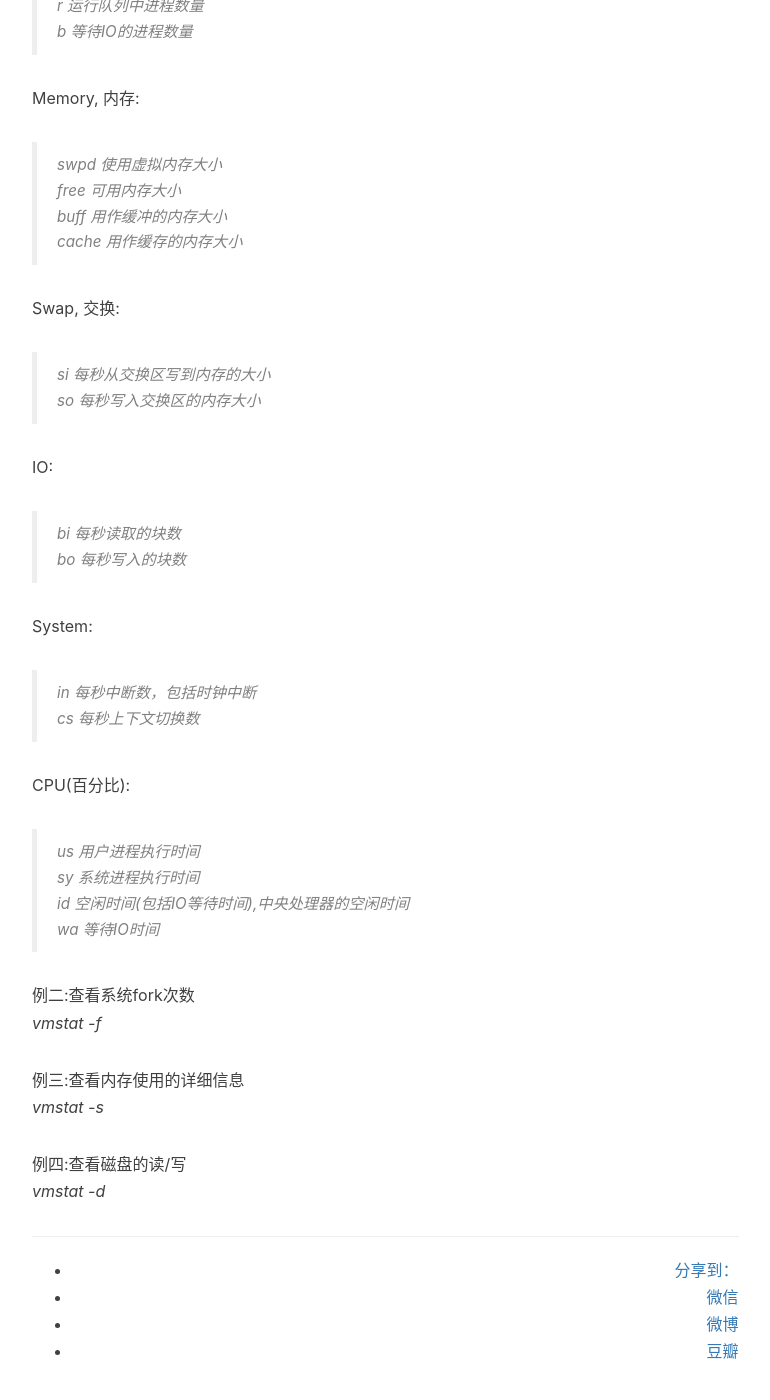
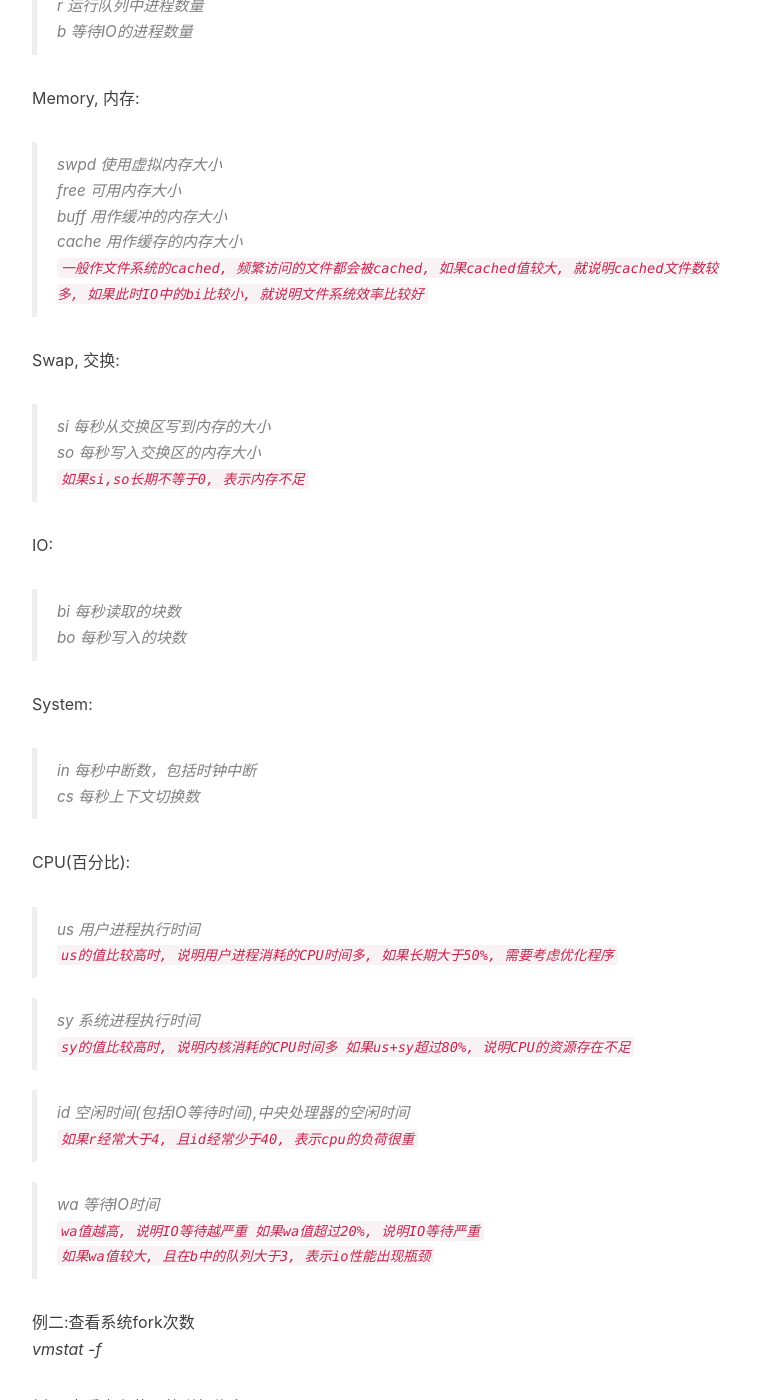
Before and after one commit to MingfeiPan/MingfeiPan.github.io, a Jekyll site: the page built from _posts/2017-03-29-linux.markdown, in a window 1280 px wide and 1400 px high, scrolled down 2356 px. Shown: the whole window, without its empty margins (233-1003 px from the left). Built offline with Jekyll 4.4.1, drawn with Linux system fonts in a browser that asks for light colours; nearby versions of some CDN libraries; comment, search, counter and statistics services are not loaded.

Commit message:
change up

```diff
--- a/_posts/2017-03-29-linux.markdown
+++ b/_posts/2017-03-29-linux.markdown
@@ -52,10 +52,12 @@ Memory, 内存:
 >free 可用内存大小
 >buff 用作缓冲的内存大小
 >cache 用作缓存的内存大小
+`一般作文件系统的cached, 频繁访问的文件都会被cached, 如果cached值较大, 就说明cached文件数较多, 如果此时IO中的bi比较小, 就说明文件系统效率比较好`
 
 Swap, 交换:
 >si 每秒从交换区写到内存的大小
 >so 每秒写入交换区的内存大小
+`如果si,so长期不等于0, 表示内存不足`
 
 IO:
 >bi 每秒读取的块数
@@ -67,9 +69,19 @@ System:
 
 CPU(百分比):
 >us 用户进程执行时间
+`us的值比较高时, 说明用户进程消耗的CPU时间多, 如果长期大于50%, 需要考虑优化程序`
+
 >sy 系统进程执行时间
+`sy的值比较高时, 说明内核消耗的CPU时间多 如果us+sy超过80%, 说明CPU的资源存在不足`
+
 >id 空闲时间(包括IO等待时间),中央处理器的空闲时间
+`如果r经常大于4, 且id经常少于40, 表示cpu的负荷很重`
+
 >wa 等待IO时间
+`wa值越高, 说明IO等待越严重 如果wa值超过20%, 说明IO等待严重`
+`如果wa值较大, 且在b中的队列大于3, 表示io性能出现瓶颈`
+
+
 
 例二:查看系统fork次数
 *vmstat -f*
```
